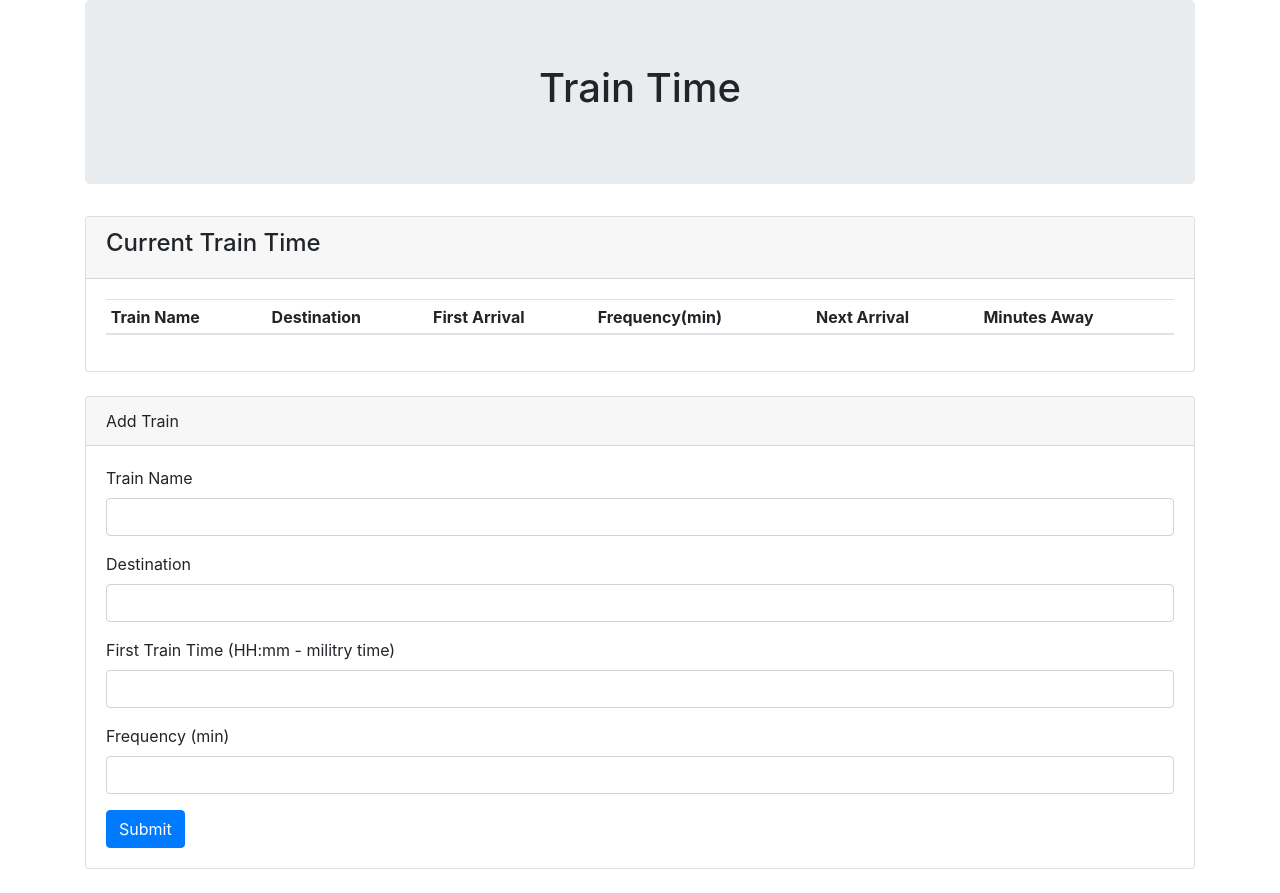
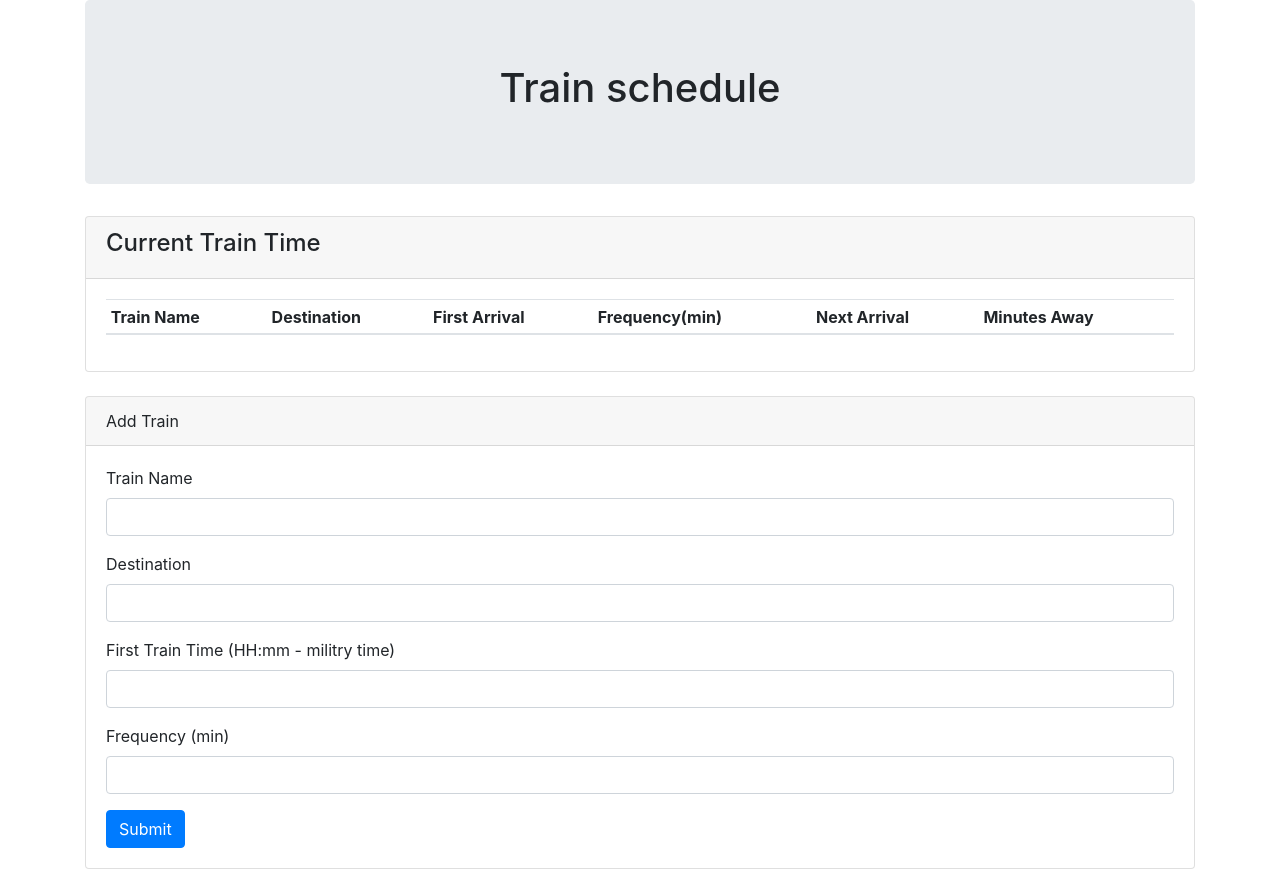
Before and after one commit to Ahmed-ats/Train-Activity, a plain HTML site: page index.html in a window 1280 px wide. Drawn offline with nearby package versions, Linux system fonts and the light colour scheme; no server answers.

Commit message:
HW  is done

```diff
--- a/index.html
+++ b/index.html
@@ -14,7 +14,7 @@
 <body>
     <div class="container">
         <div class="jumbotron">
-            <h1 class="text-center" > Train Time</h1>
+            <h1 class="text-center" > Train schedule</h1>
         </div>
         <div class="row">
 
```
